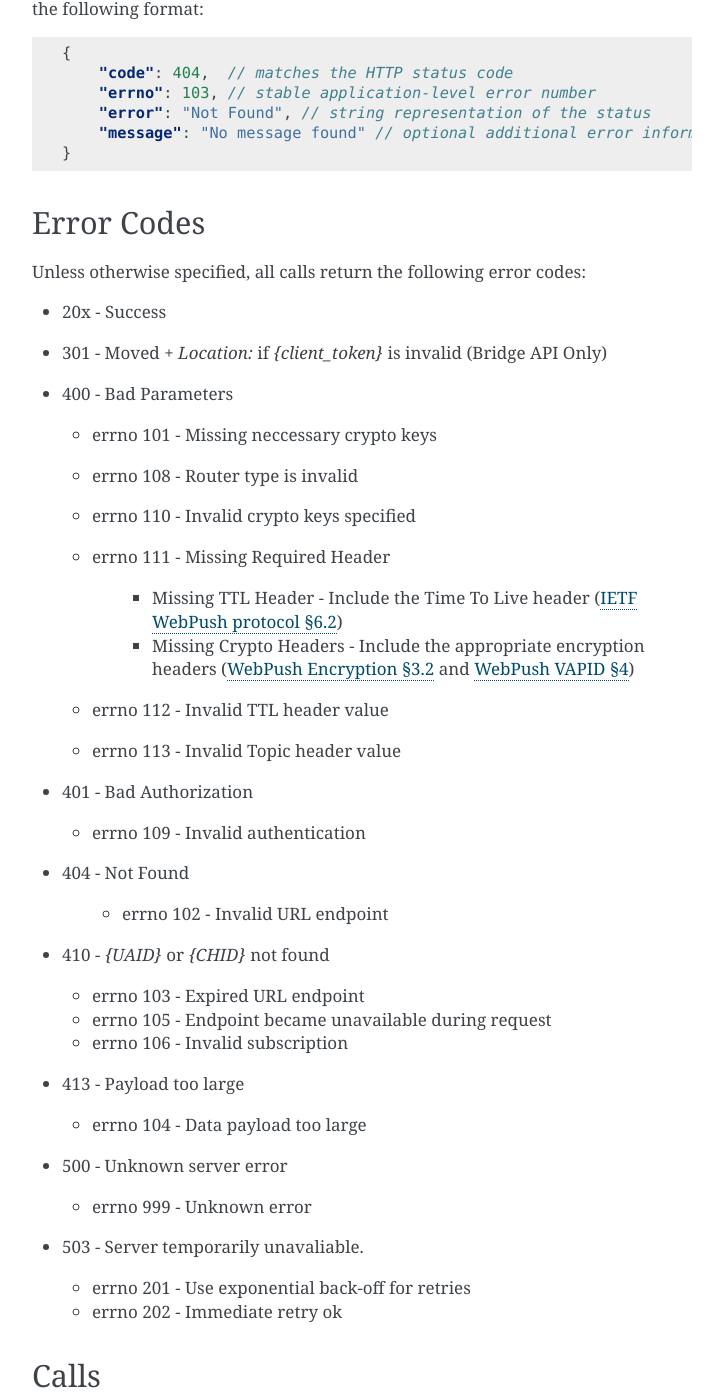
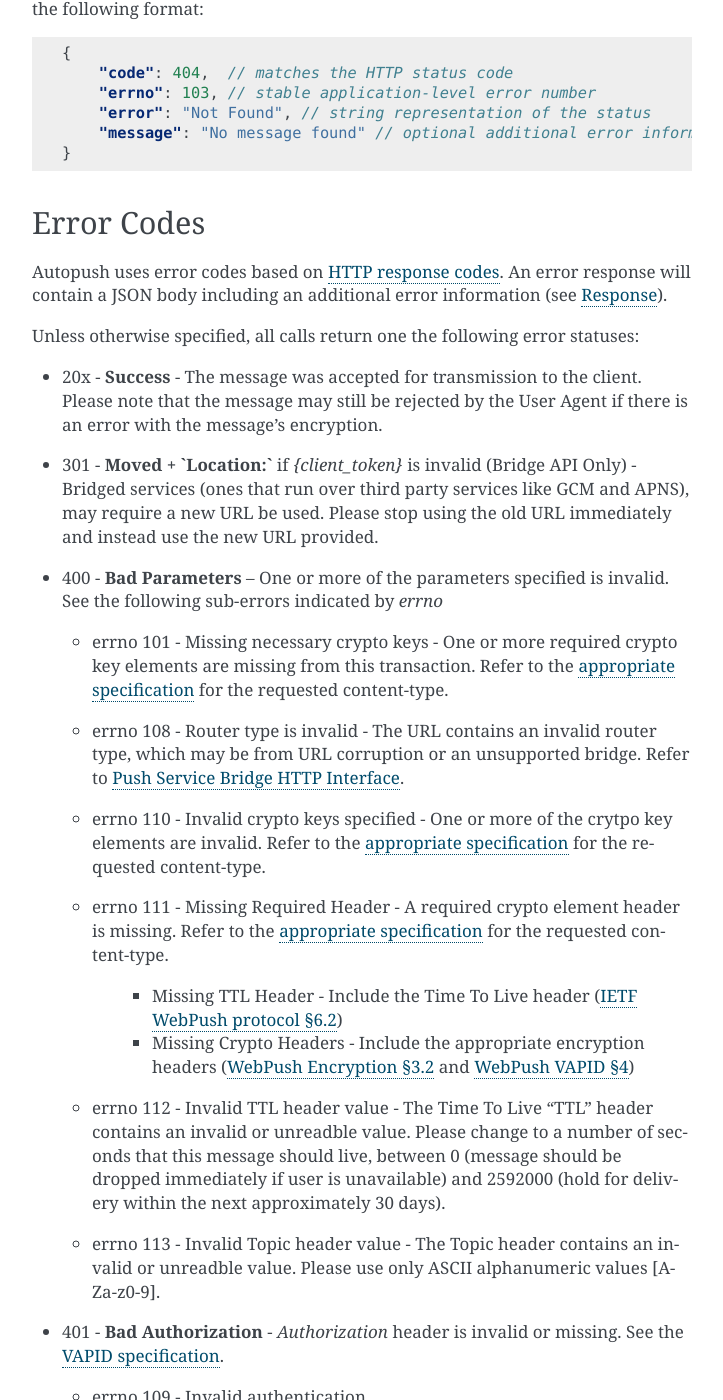
Before and after one commit to mozilla-services/autopush, a Sphinx documentation site: the page built from docs/http.rst, in a window 1280 px wide and 1400 px high, scrolled down 1412 px. Shown: the whole window, without its empty margins (388-1111 px from the left). Built offline with Sphinx 7.4.7, drawn with Linux system fonts in a browser that asks for light colours; pages that are not in the unit, such as notebooks, are missing from menus; some of the changed text lies outside the part shown.

Commit message:
feat: update docs and clarify error messages
closes #777

```diff
--- a/docs/api.rst
+++ b/docs/api.rst
@@ -1,3 +1,5 @@
+.. _api:
+
 Code Documentation
 ==================
 
@@ -10,7 +12,6 @@ documentation is organized alphabetically by module name.
    api/db
    api/endpoint
    api/exceptions
-   api/health
    api/logging
    api/main
    api/metrics
@@ -23,10 +24,10 @@ documentation is organized alphabetically by module name.
    api/web/base
    api/web/webpush
    api/web/simplepush
+   api/web/logging
    api/web/message
    api/web/registration
    api/web/health
-   api/web/log_check
    api/settings
    api/ssl
    api/utils
--- a/docs/api/exceptions.rst
+++ b/docs/api/exceptions.rst
@@ -6,3 +6,7 @@
 .. automodule:: autopush.exceptions
 
 .. autoclass:: AutopushException
+
+.. autoclass:: RouterException
+    :members:
+    :special-members: __init__
--- a/docs/api/router/interface.rst
+++ b/docs/api/router/interface.rst
@@ -4,10 +4,6 @@
 --------------------------------
 
 .. automodule:: autopush.router.interface
-
-.. autoclass:: RouterException
-    :members:
-    :special-members: __init__
 
 .. autoclass:: RouterResponse
     :members:
--- a/docs/http.rst
+++ b/docs/http.rst
@@ -53,6 +53,8 @@ This value is assigned during **Channel Subscription**
 Push assigns each message for a given Channel Subscription a unique
 identifier. This value is assigned during **Send Notification**
 
+.. _error_resp:
+
 Response
 --------
 
@@ -78,46 +80,50 @@ returned with the following format:
 Error Codes
 -----------
 
-Unless otherwise specified, all calls return the following error codes:
+Autopush uses error codes based on `HTTP response codes <https://www.w3.org/Protocols/rfc2616/rfc2616-sec10.html>`_.
+An error response will contain a JSON body including an additional error
+information (see :ref:`error_resp`).
 
--  20x - Success
--  301 - Moved + `Location:` if `{client_token}` is invalid (Bridge API Only)
--  400 - Bad Parameters
+Unless otherwise specified, all calls return one the following error statuses:
 
-   - errno 101 - Missing neccessary crypto keys
-   - errno 108 - Router type is invalid
-   - errno 110 - Invalid crypto keys specified
-   - errno 111 - Missing Required Header
+-  20x - **Success** - The message was accepted for transmission to the client. Please note that the message may still be rejected by the User Agent if there is an error with the message's encryption.
+-  301 - **Moved + `Location:`** if `{client_token}` is invalid (Bridge API Only) - Bridged services (ones that run over third party services like GCM and APNS), may require a new URL be used. Please stop using the old URL immediately and instead use the new URL provided.
+-  400 - **Bad Parameters** -- One or more of the parameters specified is invalid. See the following sub-errors indicated by `errno`
+
+   - errno 101 - Missing necessary crypto keys - One or more required crypto key elements are missing from this transaction. Refer to the `appropriate specification <https://datatracker.ietf.org/doc/draft-ietf-httpbis-encryption-encoding/>`_ for the requested content-type.
+   - errno 108 - Router type is invalid - The URL contains an invalid router type, which may be from URL corruption or an unsupported bridge. Refer to :ref:`bridge_api`.
+   - errno 110 - Invalid crypto keys specified - One or more of the crytpo key elements are invalid. Refer to the `appropriate specification <https://datatracker.ietf.org/doc/draft-ietf-httpbis-encryption-encoding/>`_ for the requested content-type.
+   - errno 111 - Missing Required Header - A required crypto element header is missing. Refer to the `appropriate specification <https://datatracker.ietf.org/doc/draft-ietf-httpbis-encryption-encoding/>`_ for the requested content-type.
 
        - Missing TTL Header - Include the Time To Live header (`IETF WebPush protocol §6.2 <https://tools.ietf.org/html/draft-ietf-webpush-protocol#section-6.2>`_)
-       - Missing Crypto Headers - Include the appropriate encryption headers (`WebPush Encryption §3.2 <https://webpush-wg.github.io/webpush-encryption/#rfc.section.3.2>`_ and `WebPush VAPID §4 <https://martinthomson.github.io/webpush-vapid/#rfc.section.4>`_)
+       - Missing Crypto Headers - Include the appropriate encryption headers (`WebPush Encryption §3.2 <https://webpush-wg.github.io/webpush-encryption/#rfc.section.3.2>`_ and `WebPush VAPID §4 <https://tools.ietf.org/html/draft-ietf-webpush-vapid-02#section-4>`_)
 
-   - errno 112 - Invalid TTL header value
-   - errno 113 - Invalid Topic header value
+   - errno 112 - Invalid TTL header value - The Time To Live "TTL" header contains an invalid or unreadble value. Please change to a number of seconds that this message should live, between 0 (message should be dropped immediately if user is unavailable) and 2592000 (hold for delivery within the next approximately 30 days).
+   - errno 113 - Invalid Topic header value - The Topic header contains an invalid or unreadble value. Please use only ASCII alphanumeric values [A-Za-z0-9].
 
--  401 - Bad Authorization
+-  401 - **Bad Authorization** - `Authorization` header is invalid or missing. See the `VAPID specification <https://datatracker.ietf.org/doc/draft-ietf-webpush-vapid/>`_.
 
    - errno 109 - Invalid authentication
 
-- 404 - Not Found
+- 404 - **Endpoint Not Found** - The URL specified is invalid and should not be used again.
 
    - errno 102 - Invalid URL endpoint
 
--  410 - `{UAID}` or `{CHID}` not found
+-  410 - **Endpoint Not Valid** - The URL specified is no longer valid and should no longer be used. A User may have cancelled their subscription or otherwise become unavailable.
 
    - errno 103 - Expired URL endpoint
    - errno 105 - Endpoint became unavailable during request
    - errno 106 - Invalid subscription
 
--  413 - Payload too large
+-  413 - **Payload too large** - The body of the message to send is too large. The max data that can be sent is 4028 characters. Please reduce the size of the message.
 
    - errno 104 - Data payload too large
 
--  500 - Unknown server error
+-  500 - **Unknown server error** - An internal error occurred within the Push Server.
 
    - errno 999 - Unknown error
 
--  503 - Server temporarily unavaliable.
+-  503 - **Server temporarily unavaliable.** - The Push Service is currently unavailable. See the error number "errno" value to see if retries are available.
 
    -  errno 201 - Use exponential back-off for retries
    -  errno 202 - Immediate retry ok
```
Also changed, not shown: docs/api/health.rst (deleted, +0 -24 lines), docs/index.rst (+10 -0 lines).
